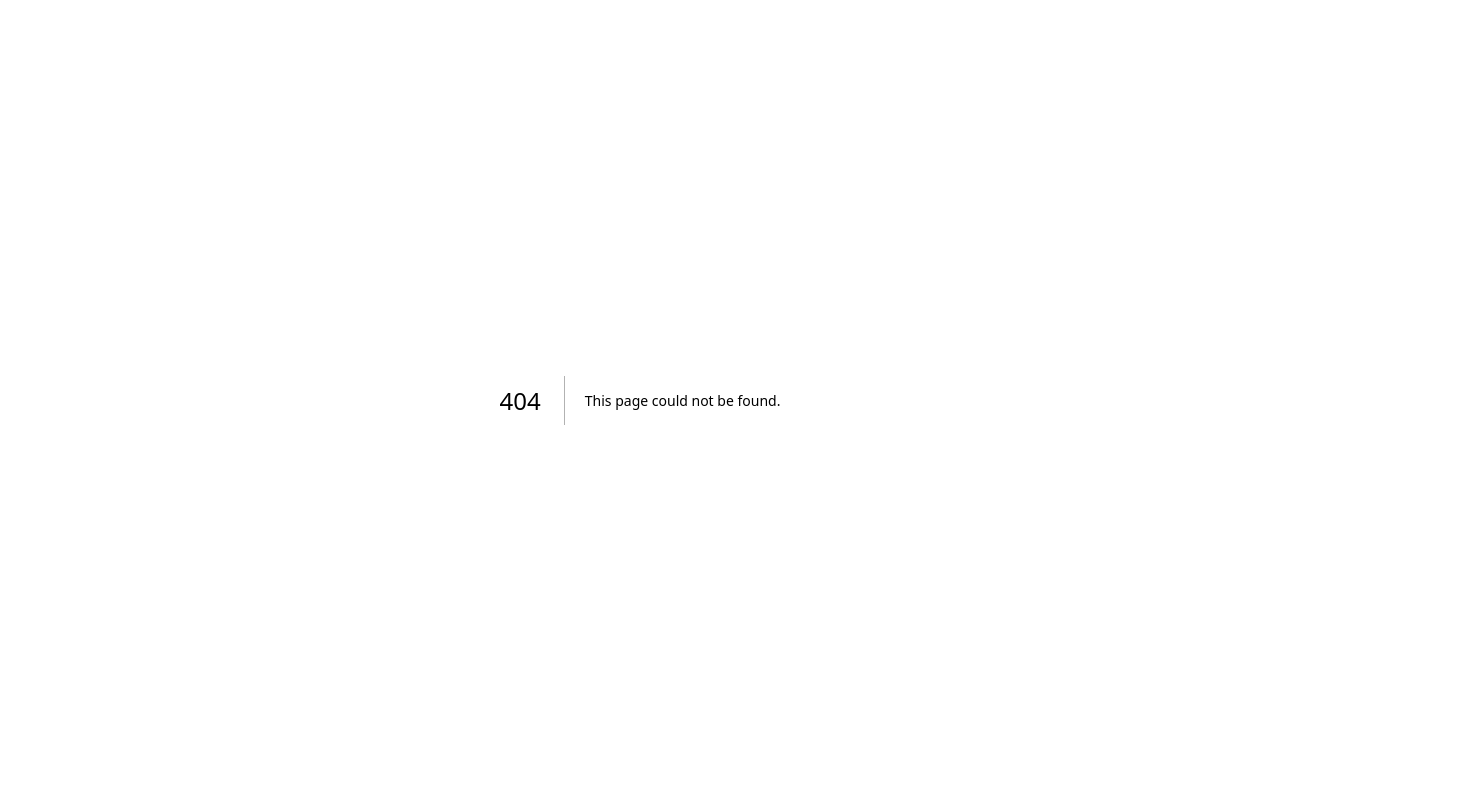
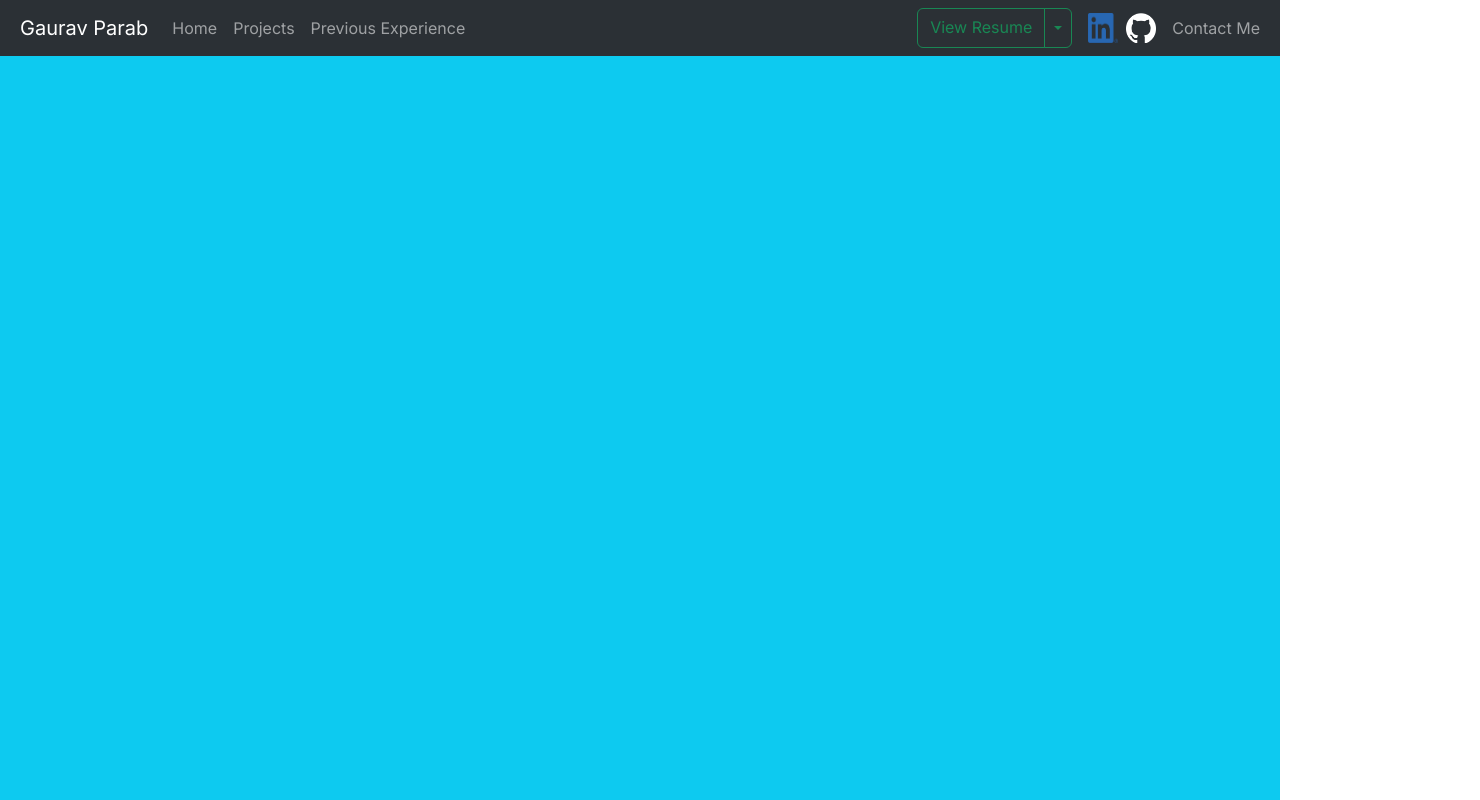
Before and after one commit to graviscool/gauravkparab.com, a Next.js app: page /introduction in a window 1280 px wide. Before the commit this address had no page. Shown: the top 800 px of the page, 1480 px wide, since content can reach past the window. Built offline with nearby package versions, Linux system fonts and the light colour scheme.

Commit message:
intro: start on intro page w framer motion

```diff
--- /dev/null
+++ b/src/app/components/IntroNavbar.tsx
@@ -0,0 +1,95 @@
+import Container from "react-bootstrap/Container";
+import Navbar from "react-bootstrap/Navbar";
+import Nav from "react-bootstrap/Nav";
+import Offcanvas from "react-bootstrap/Offcanvas";
+import { Dropdown, Image, SplitButton } from "react-bootstrap";
+
+export default function IntroNavbar() {
+  return (
+    <header>
+      <a id="top" content="top of page"></a>
+      <Navbar
+        expand="md"
+        bg="dark"
+        className="bg-body-tertiary mb-0 z-1"
+        data-bs-theme="dark"
+        sticky="top"
+        collapseOnSelect
+      >
+        <Container fluid>
+          <Navbar.Brand className="ms-2" href="/">
+            Gaurav Parab
+          </Navbar.Brand>
+          <Navbar.Toggle aria-controls={"offcanvasNavbar-expand-lg"} />
+          <Navbar.Offcanvas
+            id="offcanvasNavbar-expand-lg"
+            className="bg-dark"
+            aria-labelledby="offcanvasNavbarLabel-expand-lg"
+            placement="end"
+            data-bs-theme="dark"
+          >
+            <Offcanvas.Header closeButton>
+              <Offcanvas.Title className="fw-bolder">
+                Navigation
+              </Offcanvas.Title>
+            </Offcanvas.Header>
+            <Offcanvas.Body>
+              <Nav className="me-auto">
+                <Nav.Link href="/">Home</Nav.Link>
+                <Nav.Link href="#projects">Projects</Nav.Link>
+                <Nav.Link href="#prevexp">Previous Experience</Nav.Link>
+              </Nav>
+              <Nav className="me-3">
+                <SplitButton
+                  title="View Resume"
+                  variant="outline-success"
+                  href="documents/Gaurav_Parab_resume.pdf"
+                  target="_blank"
+                  rel="noreferrer noopener"
+                >
+                  <Dropdown.Item
+                    href="/documents/Gaurav_Parab_resume.pdf"
+                    download
+                  >
+                    Download Resume
+                  </Dropdown.Item>
+                </SplitButton>
+              </Nav>
+              <Navbar.Brand
+                href="/linkedin"
+                target="_blank"
+                rel="noreferrer noopener"
+                className="me-2"
+              >
+                <Image
+                  src="/images/linkedin-logo.png"
+                  width={30}
+                  height={30}
+                  className="d-inline-block align-top"
+                  alt="Linkedin"
+                />
+              </Navbar.Brand>
+              <Navbar.Brand
+                href="/github"
+                target="_blank"
+                rel="noreferrer noopener"
+                className="me-0"
+              >
+                <Image
+                  src="/images/github-logo-white.png"
+                  width="30"
+                  height="30"
+                  className="d-inline-block align-top"
+                  alt="Github"
+                />
+              </Navbar.Brand>
+              <Nav className="ms-2">
+                <Nav.Link href="/contact">Contact Me</Nav.Link>
+              </Nav>
+            </Offcanvas.Body>
+          </Navbar.Offcanvas>
+        </Container>
+      </Navbar>
+    </header>
+  );
+}
--- /dev/null
+++ b/src/app/introduction/page.tsx
@@ -0,0 +1,37 @@
+"use client";
+import { motion } from "framer-motion";
+import Container from "react-bootstrap/Container";
+import styles from "@/styles/Introduction.module.css";
+import IntroNavbar from "../components/IntroNavbar";
+
+const Introduction = () => {
+  return (
+    <>
+      <IntroNavbar />
+      <Container fluid className={styles.introContainer}>
+        <section id="namephoto">
+          <div className="vh-100 bg-info"></div>
+        </section>
+        <section id="location">
+          <div className="vh-100 bg-danger">
+            <motion.h1
+              initial={{ x: -100 }}
+              whileInView={{ x: 200 }}
+              transition={{ delay: 0.2 }}
+            >
+              Based in the San Francisco Bay Area
+            </motion.h1>
+          </div>
+        </section>
+        <section id="education">
+          <div className="vh-100 bg-secondary"></div>
+        </section>
+        <section id="hobbies">
+          <div className="vh-100 bg-primary"></div>
+        </section>
+      </Container>
+    </>
+  );
+};
+
+export default Introduction;
--- /dev/null
+++ b/styles/Introduction.module.css
@@ -0,0 +1,3 @@
+.introContainer {
+  padding: 0;
+}
```
